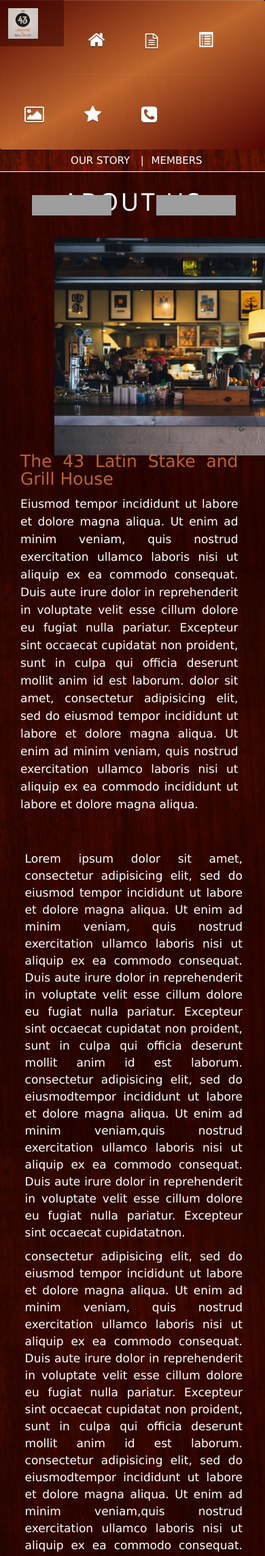
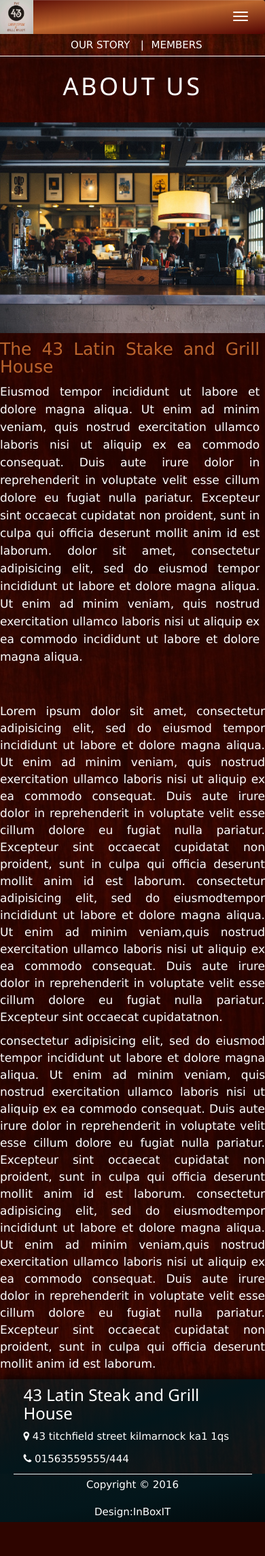
Before and after one commit to InboxITSolutions/43, a PHP site: page /about.php in a window 390 px wide; the page is wider, and only the part inside the window is pictured. Shown: the top 2289 px of that part at 68% size. After the commit the page ends 2239 px from the top of that part, so only its background shows below. Run offline with PHP 8.4, Linux system fonts and the light colour scheme; grey boxes are pictures that could not be loaded.

Commit message:
navigation-style-changed

```diff
--- a/about.php
+++ b/about.php
@@ -15,7 +15,7 @@
 	<script type="text/javascript" src="js/stickysidebar.js"></script>
   <script type="text/javascript" src="js/hovereffect.js"></script>
 	  <style type="text/css">
-  .hr-footer{
+/*  .hr-footer{
     display: none;
   }
   .footer{
@@ -29,7 +29,7 @@
   .page-icons a{
     padding-bottom: 11.8px !important;
     line-height: 4.47em !important;
-  }
+  }*/
   </style>
 </head>
 <body  onload="myFunction()" style="margin:0;"><!--  -->
@@ -92,13 +92,17 @@
   		<div class="col-xs-12 col-md-12 col-sm-12 members" style="display:none;">
            <h3><span>MEMBERS</span></h3>
            <div class="col-xs-12 col-md-12 col-sm-12 bod">
-              <img src="images/bod.png">
+              <div class="col-xs-12 col-md-2 col-sm-2 bod-photo">
+                <img src="images/bod.png">
+              </div>
+              <div class="col-xs-12 col-md-10 col-sm-10 bod-message">
               <p>Lorem ipsum dolor sit amet, consectetur adipisicing elit, sed do eiusmod
               tempor incididunt ut labore et dolore magna aliqua. Ut enim ad minim veniam,
               quis nostrud exercitation ullamco laboris nisi ut aliquip ex ea commodo
               consequat. Duis aute irure dolor in reprehenderit in voluptate velit esse
               cillum dolore eu fugiat nulla pariatur. Excepteur sint occaecat cupidatat non
               proident, sunt in culpa qui officia deserunt mollit anim id est laborum.</p>
+              </div>
            </div>
            <div class="col-xs-12 col-md-12 col-sm-12 our-team">
               <h4><span>MEET OUR STAFF</span></h4>
@@ -171,7 +175,7 @@
 <script>
 var myVar;
 function myFunction() {
-    myVar = setTimeout(showPage, 4000);
+    myVar = setTimeout(showPage,1);
 }
 function showPage() {
   document.getElementById("loader").style.display = "none";
--- a/contact.php
+++ b/contact.php
@@ -34,7 +34,7 @@
 </head>
 <body  onload="myFunction()" style="margin:0;"><!--  -->
 <div id="loader">
-    <div class="loader_logo"> <img src="images/logo_white.png"></div>
+    <div class="loader_logo"> <img src="images/logo-real.jpg"></div>
     <div class="loader_loading"> <img src="images/loading.gif"></div>
 </div>
 <div style=" color:#fff;display:none; " id="myDiv" class="animate-bottom"><!-- -->
--- a/css/responsive-800.css
+++ b/css/responsive-800.css
@@ -3,6 +3,10 @@
 @media screen and (min-width : 768px) and (max-width : 1024px){
 .navbar-default{
  height: 90em !important;
+}
+
+.sidebar-navbar-collapse{
+	display: inline ;
 }
 
 .page-icons a{
--- a/css/responsive-all.css
+++ b/css/responsive-all.css
@@ -39,37 +39,63 @@
 	display: none;
 }
 
+.sidebar-navbar-collapse{
+	display: none ;
+}
+
+.navbar-brand{
+ padding: 0 !important;
+}
+
 .logo img{
-	margin: 0 !important;
+	/*margin: 0 !important;
 	height: 3em;
-	padding: 0 !important;
+	padding: 0 !important;*/
+	display: none;
 }
 
 .navbar-nav{
 	margin: 0 !important;
 }
 .sidebar-nav .navbar li {
-	float: left !important;
+	/*float: left !important;*/
 
 }
+.xs-screen{
+	display: inline;
+	font-family: sans-serif;
+	margin-left: 5px;
+}
+
+.page-icons{
+	text-align: left;
+}
 .page-icons a {
-	padding: 0 !important !important;
-  line-height: 3em !important !important;
-   margin: 20px 7px 0px 7px !important;
+	padding:2% 0% 1% 5% !important;
+  line-height: 3em !important ;
+   margin: 0 !important;
 
 }
 
+.page-icons a i{
+	font-size: 1.4em !important;
+	font-weight: lighter;
+}
+
+.navbar-default .navbar-toggle .icon-bar{
+	background-color: #fff !important;
+}
+
+.navbar-toggle{
+	border: none !important;
+}
 .navbar-default .navbar-nav>li>a .glyphicon{
 	left: 0 !important;
 	font-size: 22px !important;
 }
 
-.fa-file-text-o{
-	font-size: 21.9px !important;
-}
-
-.fa-home{
-	font-size: 27px !important;
+.navbar-default .navbar-toggle{
+	background: transparent !important;
 }
 
 .navbar-default{
@@ -280,16 +306,66 @@
 	display: none;
 }
 
+.our-story h3 span:before{
+  display: none;
 }
+
+.our-story h3 span:after{
+	display: none;
+}
+.members h3 span:before{
+  display: none;
+}
+
+.members h3 span:after{
+	display: none;
+}
+
+
+.restaurant-image img{
+	margin: 0 !important;
+	width: 100%;
+	padding-bottom: 10px;
+}
+
+.bod-photo{
+	text-align: center;
+}
+.bod img{
+	margin-left:20% !important;
+	margin-bottom: 10% !important;
+}
+
+.our-story{
+	padding: 0 !important;
+}
+
+.restaurant-image{
+	padding: 0 !important;
+}
+
+.restaurant-story{
+	padding: 0 !important;
+}
+
+.continue-restaurant-story{
+	padding: 0 !important;
+}
+
+.bod{
+	padding: 0 !important;
+}
+
+.bod-message{
+	padding: 0 !important;
+}
+
+
+}
+
 
 /* iPhone 6 and 6+ portrait */
 @media screen and (min-width: 375px) and (max-width: 667px) and (orientation: portrait){
 
-.page-icons a {
-  	line-height: 3em !important;
-   margin: 20px 8px 0px 8px !important;
 
 }
-
-
-}
--- a/css/style.css
+++ b/css/style.css
@@ -52,6 +52,9 @@ body{
   width: 100% !important;
 }
 
+.navbar-brand img{
+  height: 50px;
+}
 .navigation-bar{
   padding: 0 !important;
   text-align: center;
@@ -79,9 +82,11 @@ body{
 }
 .sidebar-nav .navbar li a{
   line-height: 4.55em;
+  }
 
+.xs-screen{
+  display: none;
 }
-
 .page-icons a{
   padding-left: 28px !important;
    transition:all ease-in ease-out 0.3s !important;
@@ -1166,7 +1171,6 @@ padding: 2% 5% 2.1% 4% !important;
   text-align: justify;
 width: 97%;
 font-size: 17px;
-padding-left: 17%;
 }
 
 .our-team{
@@ -1191,43 +1195,30 @@ padding-left: 17%;
 
 
 .staff{
-  /*padding: 0 !important;*/
   overflow: hidden;
-/* transition: all 0.3s ease-in-out;
-  -webkit-transition: all 0.3s ease-in-out;
-  -moz-transition: all 0.3s ease-in-out;
-  -ms-transition: all 0.3s ease-in-out;
-  -o-transition: all 0.3s ease-in-out;*/
   padding-bottom: 10px !important;
 }
 .staff img{
   height: 300px;
   padding:1em;
 }
-
-
 .staff h5{
   font-weight: bold;
   padding: 2% 0%;
   font-size: 1.4em;
 }
-
 .staff-2 h5{
   margin-left: 10%;
 }
-
 .staff-2 p{
   margin-left: 10%;
 }
-
 .staff-3 h5{
   margin-left: 9%;
 }
-
 .staff-3 p{
   margin-left: 9%;
 }
-
 .wrapper{
   position:relative;
 }
--- a/gallery.php
+++ b/gallery.php
@@ -18,7 +18,7 @@
 </head>
 <body  onload="myFunction()" style="margin:0;"><!--  -->
 <div id="loader">
-    <div class="loader_logo"> <img src="images/logo_real.jpg"></div>
+    <div class="loader_logo"> <img src="images/logo-real.jpg"></div>
     <div class="loader_loading"> <img src="images/loading.gif"></div>
 </div>
 <div style=" color:#fff;display:none; " id="myDiv" class="animate-bottom"><!-- -->
--- a/includes/navigation.php
+++ b/includes/navigation.php
@@ -3,26 +3,28 @@
     <div class="col-xs-12 col-md-1 col-sm-1 navigation-bar" >
       <div class="sidebar-nav">
         <div class="navbar navbar-default" role="navigation">
-         <!--  <div class="navbar-header">
+          <div class="navbar-header">
             <button type="button" class="navbar-toggle" data-toggle="collapse" data-target=".sidebar-navbar-collapse">
             <span class="sr-only">Toggle navigation</span>
             <span class="icon-bar"></span>
             <span class="icon-bar"></span>
             <span class="icon-bar"></span>
             </button>
-            <span class="visible-xs navbar-brand">Sidebar menu</span>
-          </div> -->
-          <div class="">
+            <span class="visible-xs navbar-brand"><img src="images/logo-real.jpg"></span>
+          </div>
+          <div class="sidebar-navbar-collapse">
             <ul class="nav navbar-nav">
               <li style="background:rgba(53, 5, 0, 0.5) !important;border-bottom:none !important;" class="logo-wrapper">
                   <a href="index.php"  class="logo"><img src="images/logo-real.jpg" alt="43 latin stake and grill house" title="43 latin stake and grill house"></a>
               </li>
-              <li class="page-icons" data-toggle="tooltip" data-placement="right" title="Home" ><a href="#"><i class="fa fa-home" aria-hidden="true"></i></a></li>
-              <li class="page-icons"><a href="about.php" data-toggle="tooltip" data-placement="right" title="About" ><i class="fa fa-file-text-o" aria-hidden="true"></i></a></li>
-              <li class="page-icons"><a href="#" data-toggle="tooltip" data-placement="right" title="Menu"><span class="glyphicon glyphicon-list-alt"></span></a></li>
-              <li class="page-icons"><a href="gallery.php" data-toggle="tooltip" data-placement="right" title="Gallery" ><i class="fa fa-picture-o" aria-hidden="true"></i></a></li>
-              <li class="page-icons"><a href="#" data-toggle="tooltip" data-placement="right" title="Specials" ><i class="fa fa-star" aria-hidden="true"></i></a></li>
-              <li class="page-icons" style="border-bottom:none !important;" ><a href="#" data-toggle="tooltip" data-placement="right" title="Contact us"><i class="fa fa-phone-square" aria-hidden="true"></i></a></li>
+              <li class="page-icons" data-toggle="tooltip" data-placement="right" title="Home" >
+                <a href="#"><i class="fa fa-home" aria-hidden="true"><p class="xs-screen">Home</p></i></a>
+              </li>
+              <li class="page-icons"><a href="about.php" data-toggle="tooltip" data-placement="right" title="About" ><i class="fa fa-file-text-o" aria-hidden="true"><p class="xs-screen">About</p></i></a></li>
+              <li class="page-icons"><a href="#" data-toggle="tooltip" data-placement="right" title="Menu"><span class="glyphicon glyphicon-list-alt"><p class="xs-screen">Menu</p></span></a></li>
+              <li class="page-icons"><a href="gallery.php" data-toggle="tooltip" data-placement="right" title="Gallery" ><i class="fa fa-picture-o" aria-hidden="true"><p class="xs-screen">Gallery</p></i></a></li>
+              <li class="page-icons" style="border-bottom:none !important;" ><a href="contact.php" data-toggle="tooltip" data-placement="right" title="Contact us"><i class="fa fa-phone-square" aria-hidden="true"><p class="xs-screen">Contact</p></i></a></li>
+              <li class="page-icons"><a href="#" data-toggle="tooltip" data-placement="right" title="Order" ><i class="fa fa-shopping-cart" aria-hidden="true"><p class="xs-screen">Order</p></i></a></li>
             </ul>
           </div>
         </div>
--- a/index.php
+++ b/index.php
@@ -235,7 +235,7 @@
 <script>
 var myVar;
 function myFunction() {
-    myVar = setTimeout(showPage, 4000);
+    myVar = setTimeout(showPage,1);
 }
 function showPage() {
   document.getElementById("loader").style.display = "none";
```
